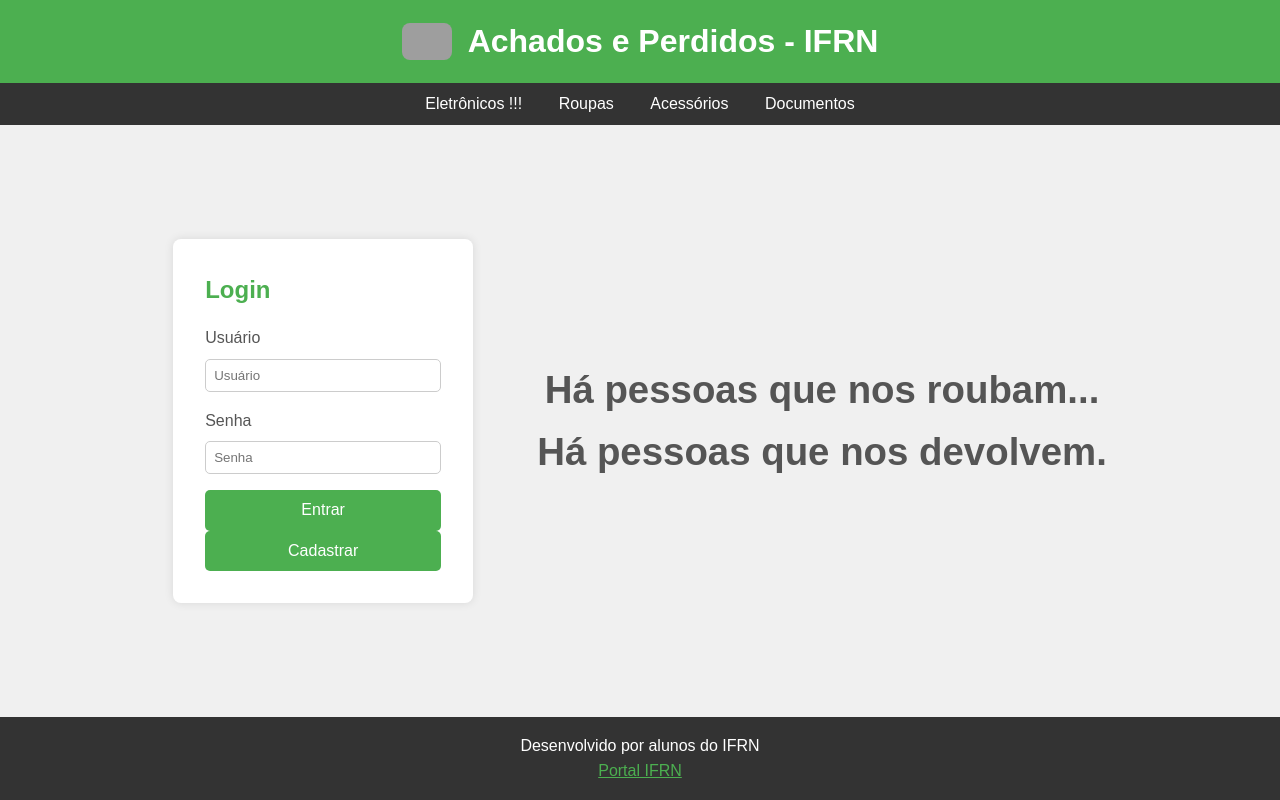
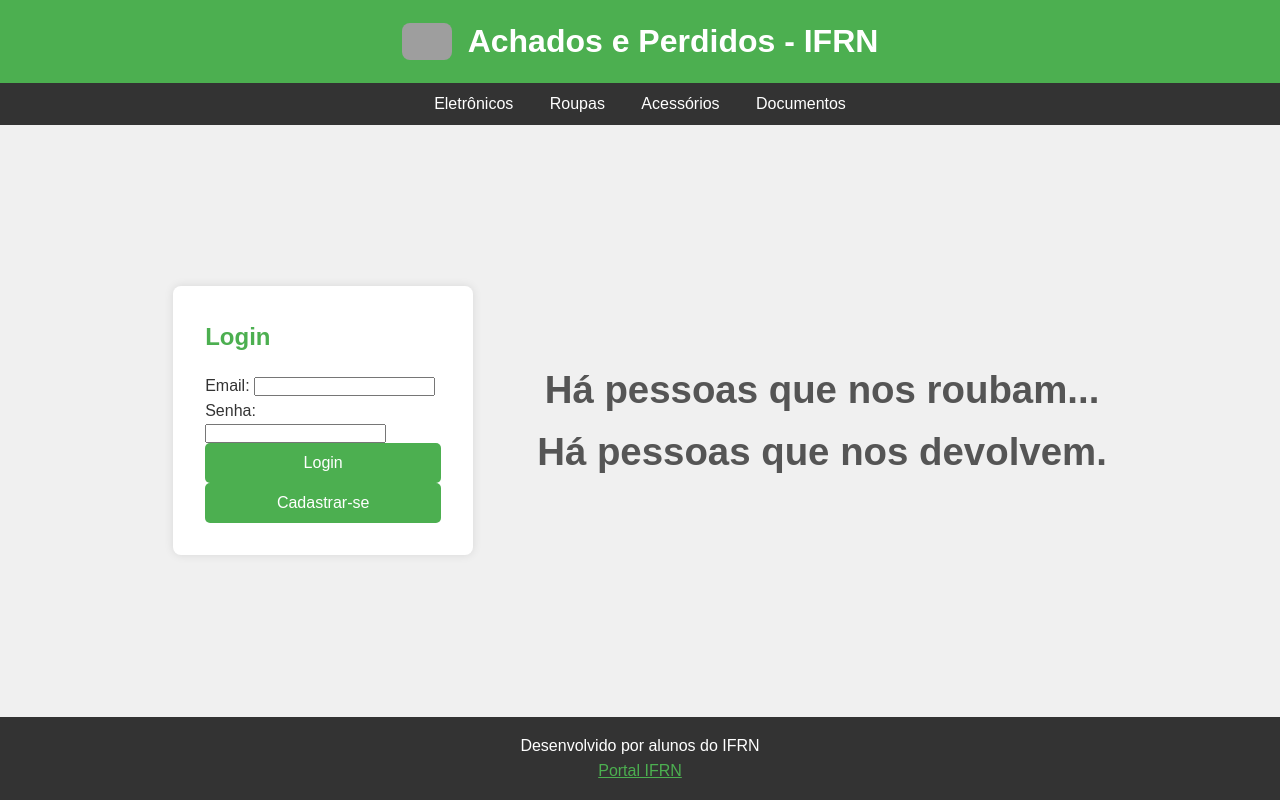
Before and after one commit to Leonardo-Maximo-de-Souza/SistPerto, a Django app: page /tela_login.html/ in a window 1280 px wide. Run offline with Django 5.2, Linux system fonts and the light colour scheme; grey boxes are pictures that could not be loaded.

Commit message:
banco de dados

```diff
--- a/SistPerto/settings.py
+++ b/SistPerto/settings.py
@@ -88,7 +88,7 @@
 DATABASES = {
     'default': {
         'ENGINE': 'django.db.backends.sqlite3',
-        'NAME': BASE_DIR / 'db.sqlite3',
+        'NAME': BASE_DIR / "db.sqlite3",
     }
 }
 
--- a/core/templates/tela_login.html
+++ b/core/templates/tela_login.html
@@ -15,7 +15,7 @@
     </header>
 
     <nav>
-        <a href="#">Eletrônicos !!!</a>
+        <a href="#">Eletrônicos</a>
         <a href="#">Roupas</a>
         <a href="#">Acessórios</a>
         <a href="#">Documentos</a>
@@ -24,19 +24,18 @@
     <div class="container">
         <div class="login-container">
             <h2>Login</h2>
-            <form method="POST" action="/tela_perfil.html/">
+            <form method="post">
                 {% csrf_token %}
-                <div class="textfield">
-                    <label for="usuario">Usuário</label>
-                    <input type="text" id="usuario" name="login" placeholder="Usuário" required>
-                </div>
-                <div class="textfield">
-                    <label for="senha">Senha</label>
-                    <input type="password" id="senha" name="senha" placeholder="Senha" required>
-                </div>
-                <button type="submit" class="btn-login">Entrar</button>
-                <button type="button" class="btn-login" onclick="window.location.href='tela_cadastro.html'">Cadastrar</button>
+                <label for="email">Email:</label>
+                <input type="email" name="email" required><br>
+                <label for="senha">Senha:</label>
+                <input type="password" name="senha" required><br>
+                <button class= btn-login type="submit">Login</button>
+                {% if error %}
+                <p>{{ error }}</p>
+                {% endif %}
             </form>
+            <button class= "btn-login" onclick="window.location.href='{% url 'cadastrar' %}'">Cadastrar-se</button>
         </div>
         <div class="quote">
             <h1>Há pessoas que nos roubam...<br>Há pessoas que nos devolvem.</h1>
--- a/core/templates/tela_perfil.html
+++ b/core/templates/tela_perfil.html
@@ -6,6 +6,6 @@
     <title>Em teste</title>
   </head>
   <body>
-    <h1>Hello World!</h1>
+    <h1>Bem-vindo, {{ usuario.nome }}!</h1>
   </body>
 </html>
--- a/core/views.py
+++ b/core/views.py
@@ -2,31 +2,28 @@
 from .models import Usuario
 from .forms import UsuarioForm
 
-# Create your views here.
 def index(request):
     return render(request, 'index.html')
 
 def login(request):
+    if request.method == 'POST':
+        email = request.POST['email']
+        senha = request.POST['senha']
+        try:
+            usuario = Usuario.objects.get(email=email, senha=senha)
+            context = {
+                "usuario": usuario
+            }
+            return render(request, 'tela_perfil.html', context)
+        except Usuario.DoesNotExist:
+            return render(request, 'tela_login.html', {'error': 'Login inválido'})
     return render(request, 'tela_login.html')
 
 def detalhes(request):
     return render(request, 'tela_detalhes.html')
 
 def perfil(request):
-
-    login = request.POST['login']
-    senha = request.POST['senha']
-
-    if login == "admin@email.com" and senha == "123@ifrn":
-
-        context = {
-           "login": login,
-            "senha": senha
-
-        }
-        return render(request, 'tela_perfil.html',context)
-    else:
-        return render(request, 'tela_login.html')
+    return render(request, 'tela_perfil.html')
 
 def cadastrar(request):
     form = UsuarioForm(request.POST or None)
```
Also changed, not shown: core/forms.py (+7 -4 lines), core/models.py (+3 -6 lines), core/templates/tela_cadastro.html (+3 -22 lines), core/migrations/0003_alter_usuario_email_alter_usuario_nome_and_more.py (added).
